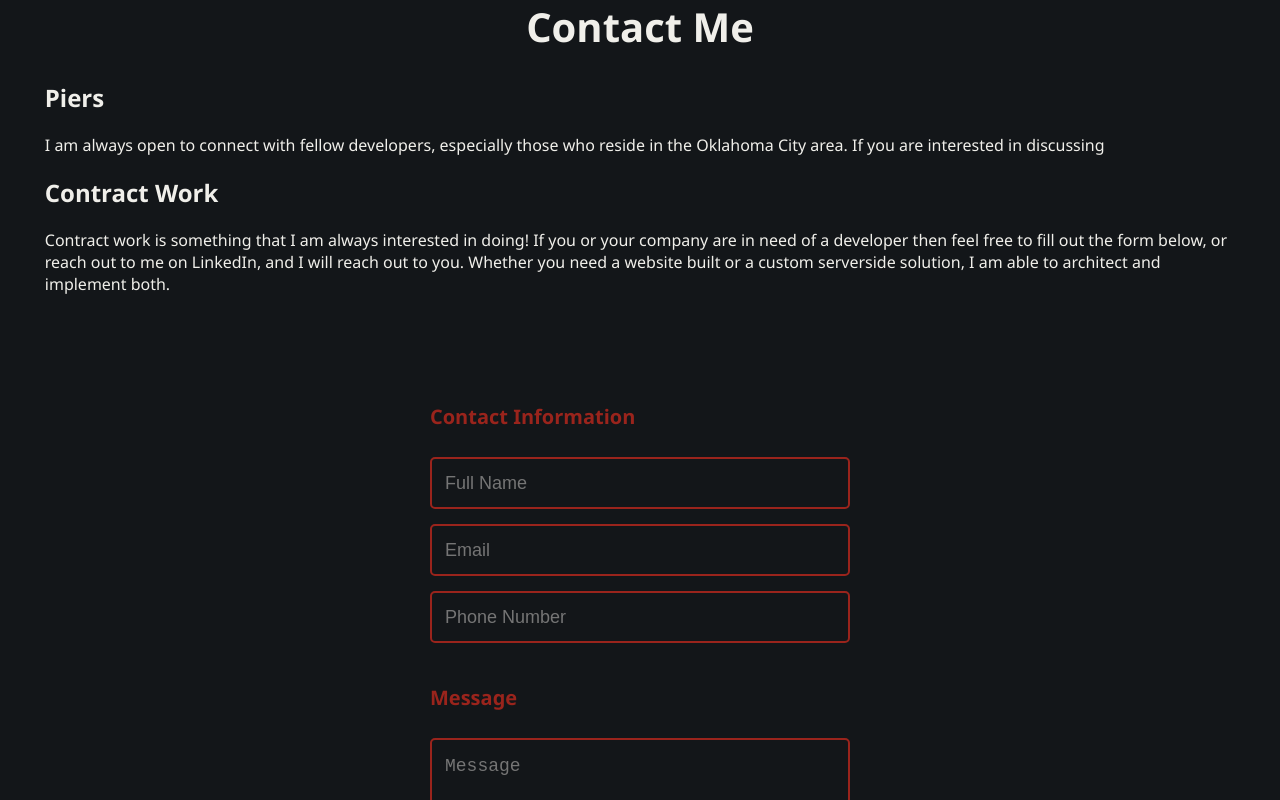
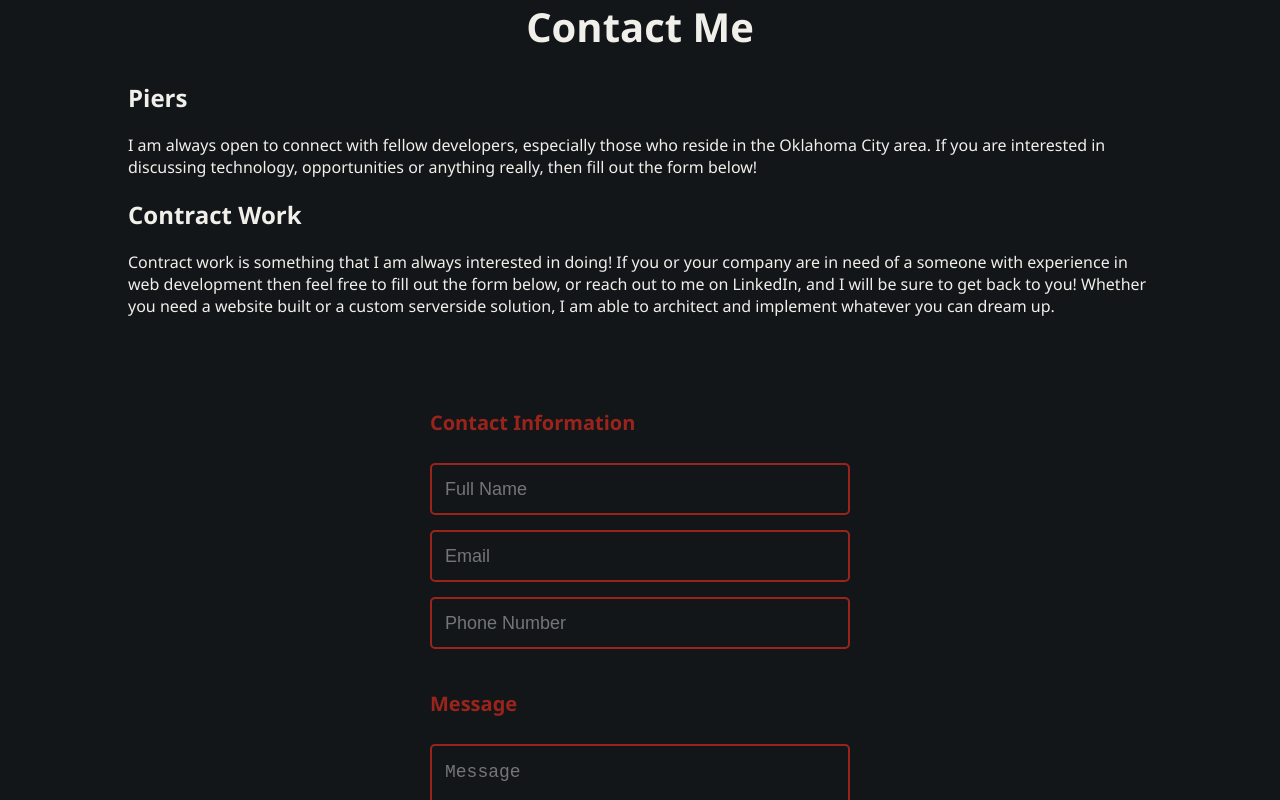
Before and after one commit to chadc1050/chad-cotton-website, a Next.js app: page /contact-me in a window 1280 px wide. Shown: the part 100-900 px from the top of the page. Built offline with nearby package versions, Linux system fonts and the light colour scheme.

Commit message:
Style improvements.

```diff
--- a/components/hero.tsx
+++ b/components/hero.tsx
@@ -21,13 +21,11 @@ const Hero = () => {
     return (
         <section className={styles.hero}>
             <div>
-                <div>
                     <div>
                         <h1>Chad Cotton</h1>
                         <h2>Software Developer</h2>
                     </div>
                     <Button text={'Who Am I?'} link={'/about-me'}/>
-                </div>
             </div>
             <div>
                 <figure className={styles.earth}>
--- a/pages/about-me/index.tsx
+++ b/pages/about-me/index.tsx
@@ -7,7 +7,6 @@ const AboutMe = () => {
         <>
             <h1>About Me</h1>
             <section className={`${styles.aboutMe} contentWrap`}>
-                <h2>Background</h2>
                 <h2>Professional Experience</h2>
                 <h3><Link href={'https://www.hobbylobby.com/'} target={'_blank'}>Hobby Lobby</Link></h3>
                 <h4>Software Developer</h4>
--- a/pages/contact-me/index.tsx
+++ b/pages/contact-me/index.tsx
@@ -77,8 +77,6 @@ const ContactMe = () => {
     const submit = (e: FormEvent<HTMLFormElement>) => {
         e.preventDefault();
 
-        console.log(isNameValid, isEmailValid, isPhoneNumberValid)
-
         if (isNameValid && isEmailValid && isPhoneNumberValid) {
             fetch("/api/contact-me", {
                 method: "POST",
@@ -108,31 +106,38 @@ const ContactMe = () => {
             <section className={'contentWrap'}>
                 <h2>Piers</h2>
                 <p>
-                    I am always open to connect with fellow developers, especially those who reside in the Oklahoma City area. If
-                    you are interested in discussing
+                    I am always open to connect with fellow developers, especially those who reside in the Oklahoma City
+                    area. If
+                    you are interested in discussing technology, opportunities or anything really, then fill out the
+                    form below!
                 </p>
                 <h2>Contract Work</h2>
                 <p>
-                    Contract work is something that I am always interested in doing! If you or your company are in need of
-                    a developer then feel free to fill out the form below, or reach out to me on LinkedIn, and I will reach
-                    out to you. Whether you need a website built or a custom serverside solution, I am able to architect and
-                    implement both.
+                    Contract work is something that I am always interested in doing! If you or your company are in need
+                    of
+                    a someone with experience in web development then feel free to fill out the form below, or reach out
+                    to me on LinkedIn, and I will be sure to
+                    get back to you! Whether you need a website built or a custom serverside solution, I am able to
+                    architect and
+                    implement whatever you can dream up.
                 </p>
-            </section>
                 <div className={styles.contactMe}>
                     <section>
                         <form onSubmit={e => submit(e)}>
                             <h4>Contact Information</h4>
                             <label aria-label={'Full Name'}>
-                            <input className={styles.contactMeInput} type={'text'} placeholder={'Full Name'} value={name}
+                                <input className={styles.contactMeInput} type={'text'} placeholder={'Full Name'}
+                                       value={name}
                                        onChange={e => onNameChange(e.target.value)}/>
                             </label>
                             <label aria-label={'Email'}>
-                            <input className={styles.contactMeInput} type={'email'} placeholder={'Email'} value={email}
+                                <input className={styles.contactMeInput} type={'email'} placeholder={'Email'}
+                                       value={email}
                                        onChange={e => onEmailChange(e.target.value)}/>
                             </label>
                             <label aria-label={'Phone Number'}>
-                            <input className={styles.contactMeInput} type={'tel'} placeholder={'Phone Number'} value={phoneNumber}
+                                <input className={styles.contactMeInput} type={'tel'} placeholder={'Phone Number'}
+                                       value={phoneNumber}
                                        onChange={e => onPhoneNumberChange(e.target.value)}/>
                             </label>
                             <h4>Message</h4>
@@ -144,6 +149,7 @@ const ContactMe = () => {
                         </form>
                     </section>
                 </div>
+            </section>
         </>
     )
 }
--- a/styles/components/Footer.module.css
+++ b/styles/components/Footer.module.css
@@ -3,7 +3,7 @@
     bottom: 0;
     width: 100%;
     height: var(--footer-height);
-    margin-bottom: 2em;
+    padding-bottom: 2em;
 }
 
 .footer img {
--- a/styles/components/Hero.module.css
+++ b/styles/components/Hero.module.css
@@ -3,17 +3,17 @@
     padding-bottom: 10vh;
     display: flex;
     justify-content: space-evenly;
-    align-items: center;
     text-align: center;
 }
 
 .hero h1 {
-    font-size: 40px;
+    font-size: 48px;
     margin-bottom: 0.5em;
     font-weight: bolder;
 }
 
 .hero h2 {
+    font-size: 30px;
     font-weight: bold;
     margin-bottom: 0.75em;
 }
@@ -27,7 +27,7 @@
     height: 275px;
 }
 
-@media screen and (max-width: 600px) {
+@media screen and (max-width: 800px) {
     .hero {
         margin-top: 10vh;
         padding-bottom: 10vh;
--- a/styles/globals.css
+++ b/styles/globals.css
@@ -3,7 +3,6 @@
     --black: #131619;
     --accent-color: #9A241C;
     --purple: #35222F;
-    --navy-blue: #131619;
     --link-color: cornflowerblue;
 
     --footer-height: 10em;
@@ -34,17 +33,31 @@ body {
 }
 
 .contentWrap {
-    margin-left: 3.5vw;
-    margin-right: 3.5vw;
-    margin-bottom: 2em;
+    margin-left: 10vw;
+    margin-right: 10vw;
+    margin-bottom: 3.5em;
 }
 
 .inlineFlex {
     display: inline-flex;
 }
 
+.verticalInline {
+    display: flex;
+    flex-direction: column;
+    align-items: center;
+}
+
 .marginBottom {
     margin-bottom: 1em;
+}
+
+.marginAuto {
+    margin: auto;
+}
+
+.textAlignLeft {
+    text-align: left;
 }
 
 /*Fancy Link*/
```
Also changed, not shown: components/author.tsx (added, +24 -0 lines), components/blogPanel.tsx (+2 -11 lines), pages/blog/[slug].tsx (+13 -5 lines), styles/components/Author.module.css (added, +7 -0 lines), styles/components/BlogPanel.module.css (+21 -11 lines), styles/pages/Blog.module.css (+27 -3 lines). Lines whose indentation alone changed are shown as unchanged.
